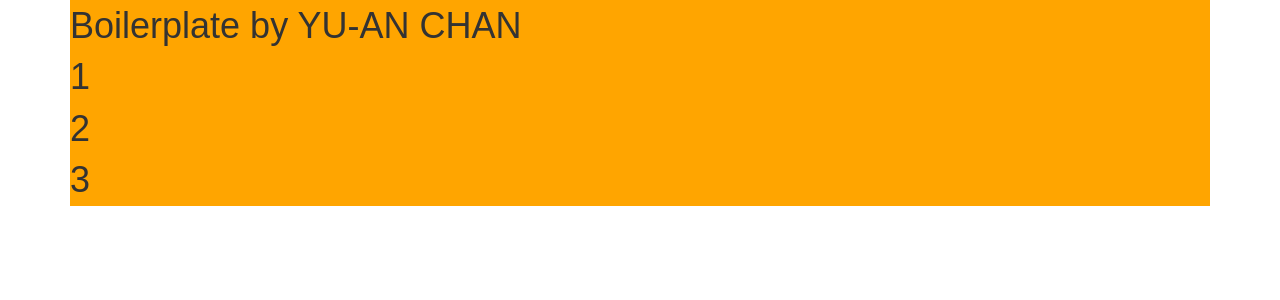
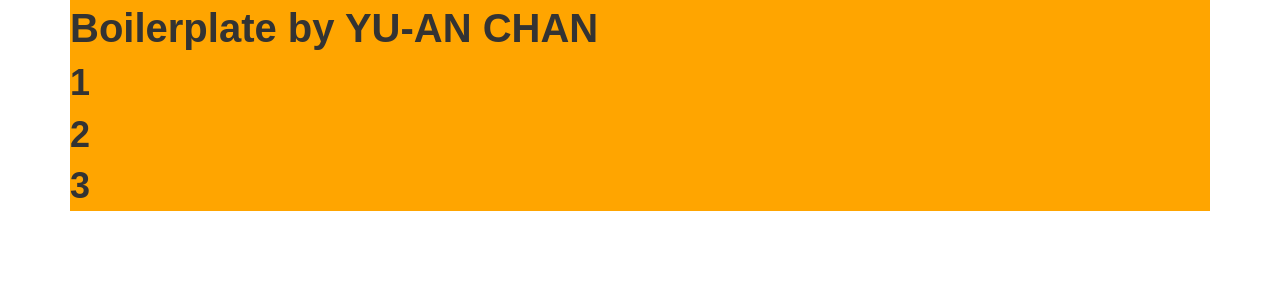
Before and after one commit to Scya597/Web-Full-Stack-Boilerplate, a React app: page / in a window 1280 px wide. Shown: the top 300 px of the page. Built offline with nearby package versions, Linux system fonts and the light colour scheme.

Commit message:
:art: set multiple scss file and test css/style loader

```diff
--- a/src/components/App.js
+++ b/src/components/App.js
@@ -1,6 +1,7 @@
 import React, { Component } from 'react';
 import _ from 'lodash';
-import testData from '../testData';
+import testData from '../testData.json';
+import '../scss/title.scss';
 
 class App extends Component {
   constructor() {
@@ -23,7 +24,7 @@ class App extends Component {
 
   render() {
     return (
-      <div>
+      <div className="title">
         Boilerplate by YU-AN CHAN
         {this.renderNumbers()}
       </div>
--- /dev/null
+++ b/src/scss/title.scss
@@ -0,0 +1,5 @@
+.title {
+  font-size: 40px;
+  font-weight: bold;
+  font-family: sans-serif;
+}
```
